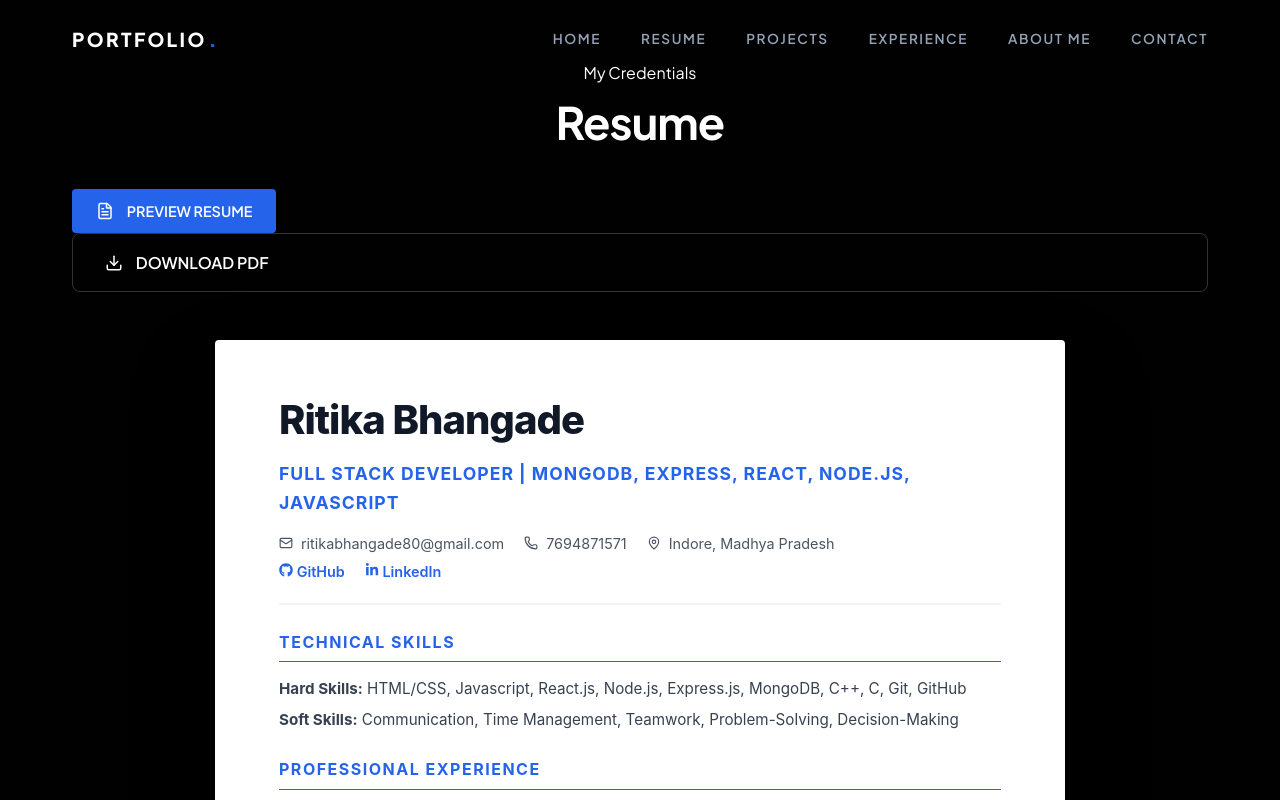
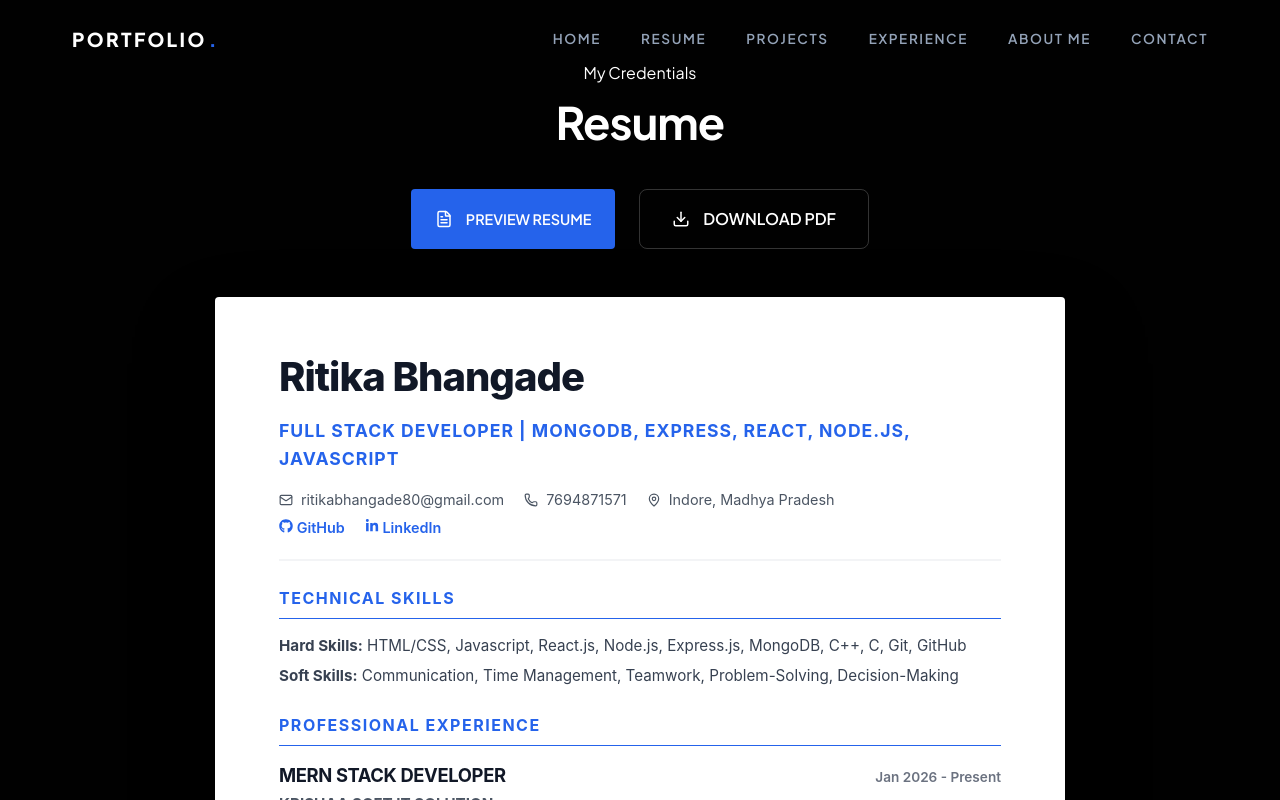
Before and after one commit to ritika448/PORTFOLIO, a React (Vite) app: page /resume in a window 1280 px wide. Shown: the top 800 px of the page. Built offline with nearby package versions, Linux system fonts and the light colour scheme; a web font is replaced by a local one.

Commit message:
updated backend url

```diff
--- a/src/pages/Resume.css
+++ b/src/pages/Resume.css
@@ -162,6 +162,14 @@
   font-size: 1rem;
 }
 
+.resume-actions {
+  display: flex;
+  gap: 1.5rem;
+  justify-content: center;
+  flex-wrap: wrap;
+  margin-top: 2rem;
+}
+
 /* Responsiveness Fixes */
 @media (max-width: 768px) {
   .resume-actions {
```
